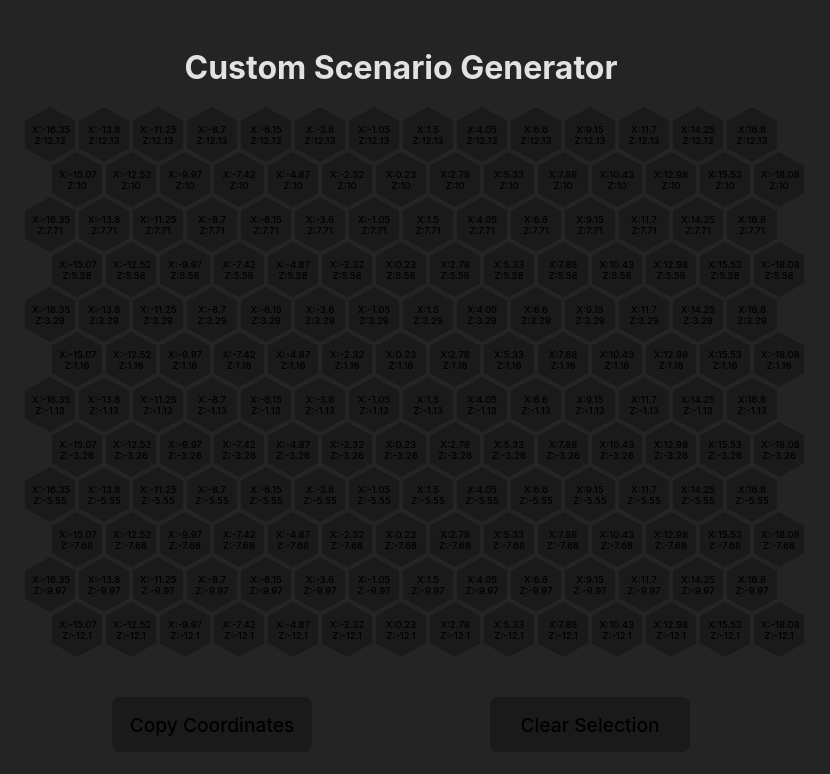
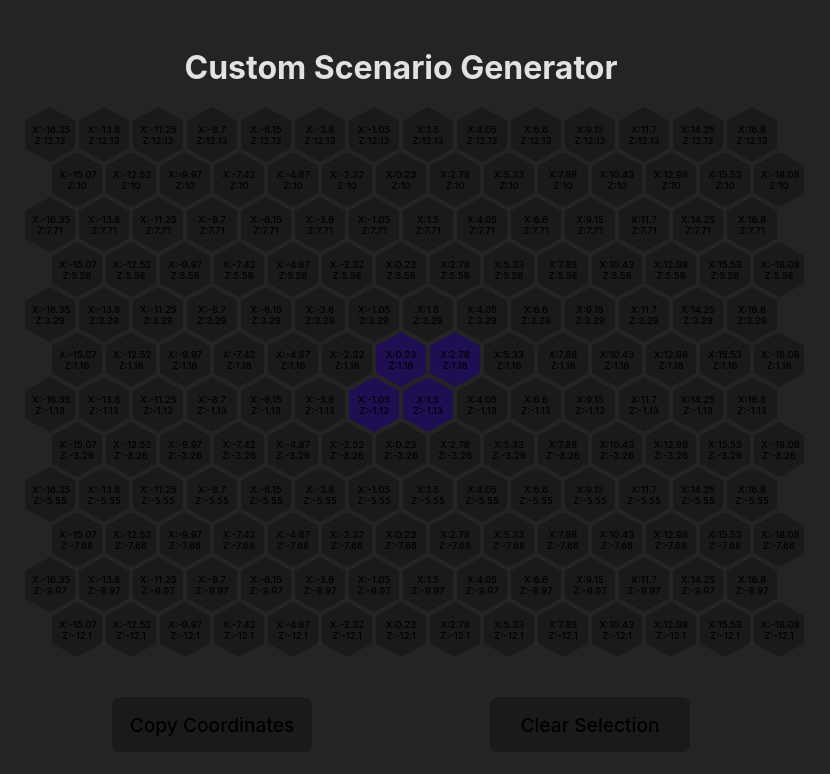
Before and after one commit to YukinagaS/godtear-scenario-gen, a React (Vite) app: page / in a window 1280 px wide. Shown: the top 774 px of the page, without its empty margins (239-1069 px from the left). Built offline with nearby package versions, Linux system fonts and the light colour scheme.

Commit message:
Added center hex marking

```diff
--- a/src/components/Row.jsx
+++ b/src/components/Row.jsx
@@ -1,12 +1,20 @@
 import { v4 as uuid } from 'uuid';
 
 export default function Row({rowId, rowArray}) {
+
+  function markCenterHexes(x, z) {
+    if ([0.23, 2.78, -1.05, 1.5].includes(x) && [1.16, -1.13].includes(z)) {
+      return "hex-button hex-board-center"
+    } else {
+      return "hex-button"
+    }
+  }
 
   const hexTiles = rowArray.map((hex, i) =>
     <button
       key={uuid()}
       data-hex={hex}
-      className="hex-button"
+      className={markCenterHexes(hex[0], hex[1])}
       onClick={toggleActive}>
         X:{hex[0]}<br/> Z:{hex[1]}
     </button>)
--- a/src/index.css
+++ b/src/index.css
@@ -75,6 +75,10 @@ button {
   clip-path: polygon(50% 0%, 100% 25%, 100% 75%, 50% 100%, 0% 75%, 0% 25%);
 }
 
+.hex-board-center {
+  background-color: #200e53;
+}
+
 button:hover {
   background-color: #171a5c;
 }
```
